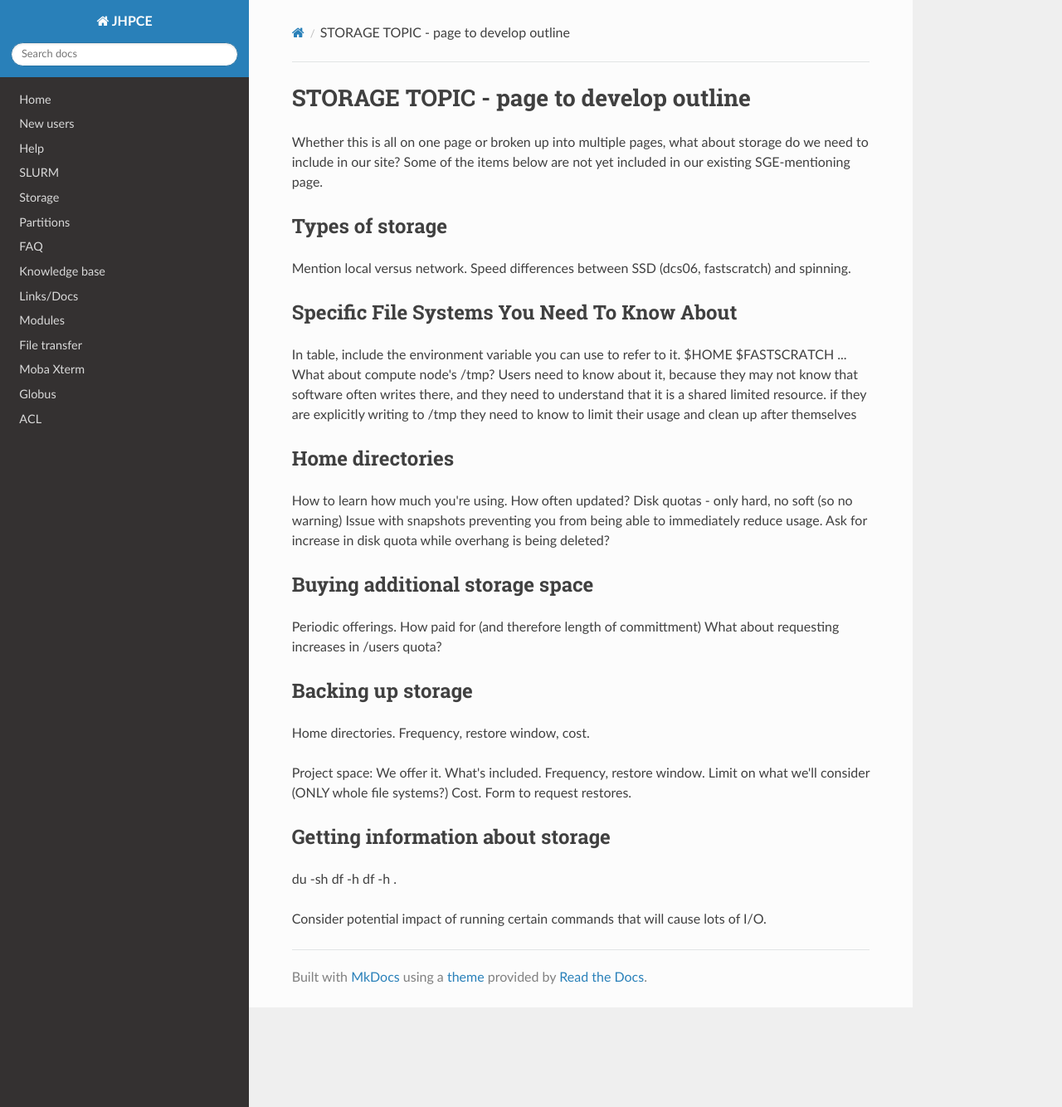
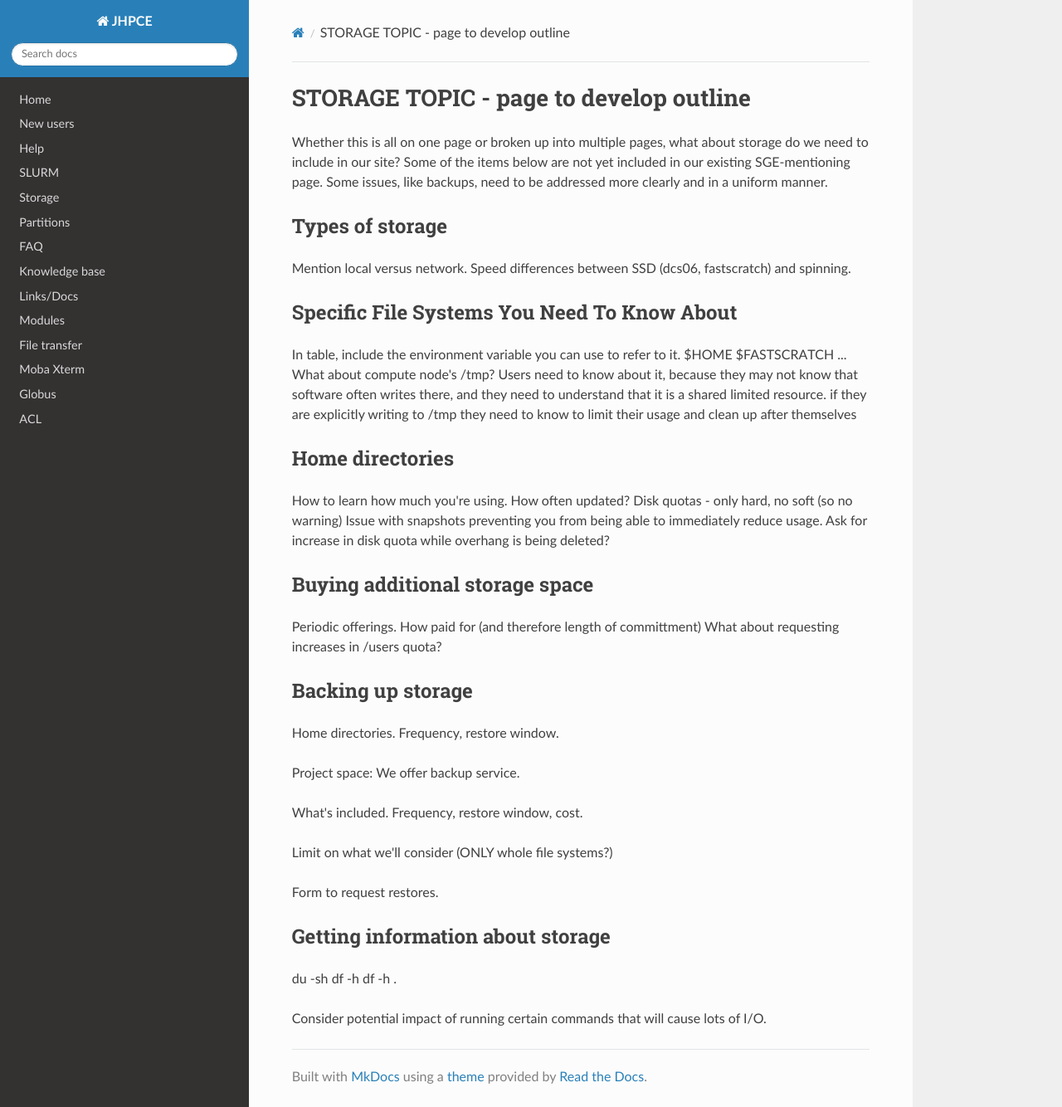
Before and after one commit to jhpce-jhu/jhpce_mkdocs, an MkDocs documentation site: the page built from docs/outline-storage.md, in a window 1280 px wide and 1334 px high. Shown: the whole window at 83% size. Built offline with MkDocs 1.6.1, drawn with Linux system fonts in a browser that asks for light colours; nearby versions of some CDN libraries.

Commit message:
Update outline-storage.md

```diff
--- a/docs/outline-storage.md
+++ b/docs/outline-storage.md
@@ -1,6 +1,6 @@
 # STORAGE TOPIC - page to develop outline
 
-Whether this is all on one page or broken up into multiple pages, what about storage do we need to include in our site? Some of the items below are not yet included in our existing SGE-mentioning page.
+Whether this is all on one page or broken up into multiple pages, what about storage do we need to include in our site? Some of the items below are not yet included in our existing SGE-mentioning page. Some issues, like backups, need to be addressed more clearly and in a uniform manner.
 
 ## Types of storage
 Mention local versus network.
@@ -22,13 +22,15 @@ How paid for (and therefore length of committment)
 What about requesting increases in /users quota?
 
 ## Backing up storage
-Home directories. Frequency, restore window, cost.
+Home directories. Frequency, restore window.
 
 Project space:
-We offer it.
-What's included. Frequency, restore window.
+We offer backup service.
+
+What's included. Frequency, restore window, cost.
+
 Limit on what we'll consider (ONLY whole file systems?)
-Cost.
+
 Form to request restores.
 
 ## Getting information about storage
```
